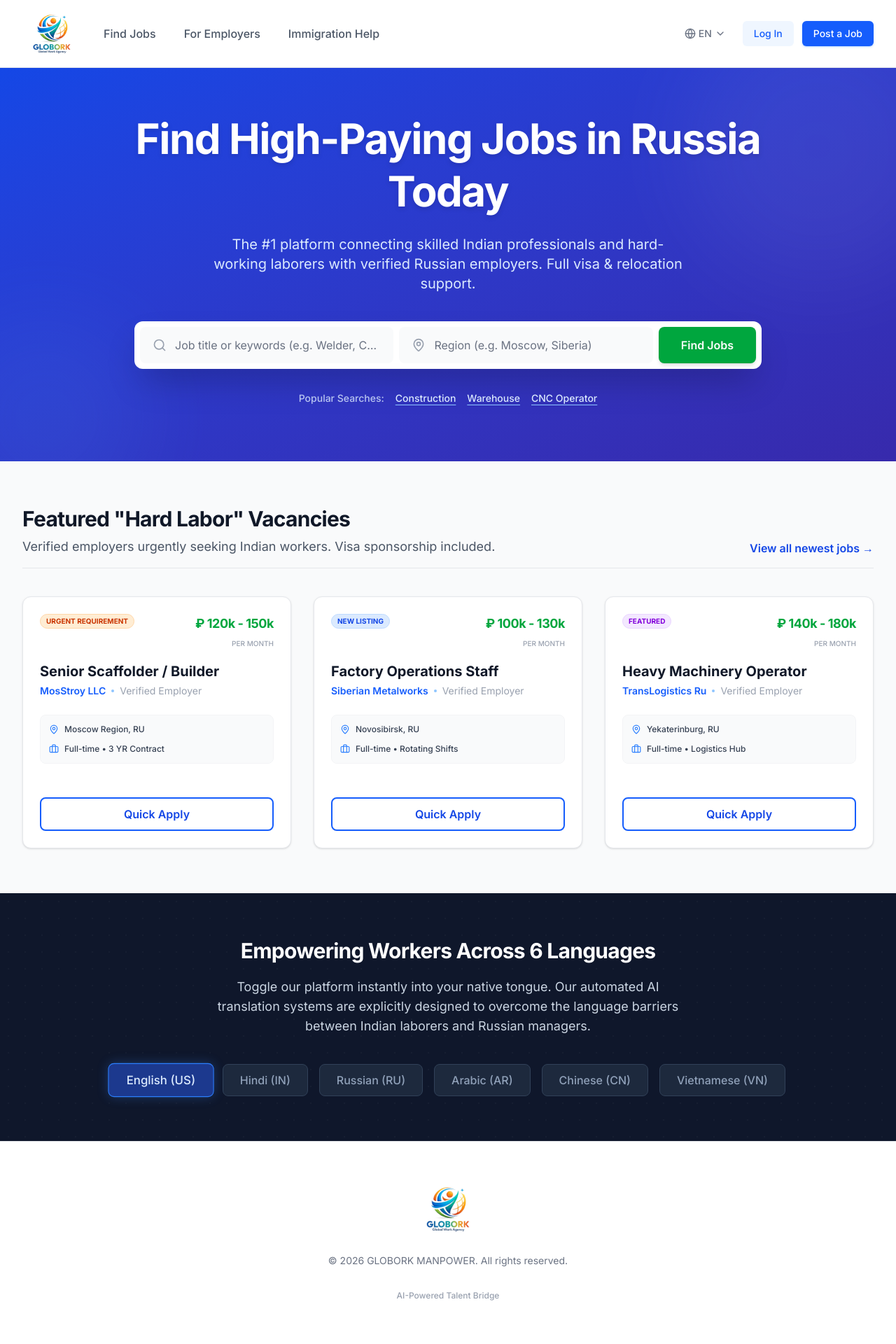
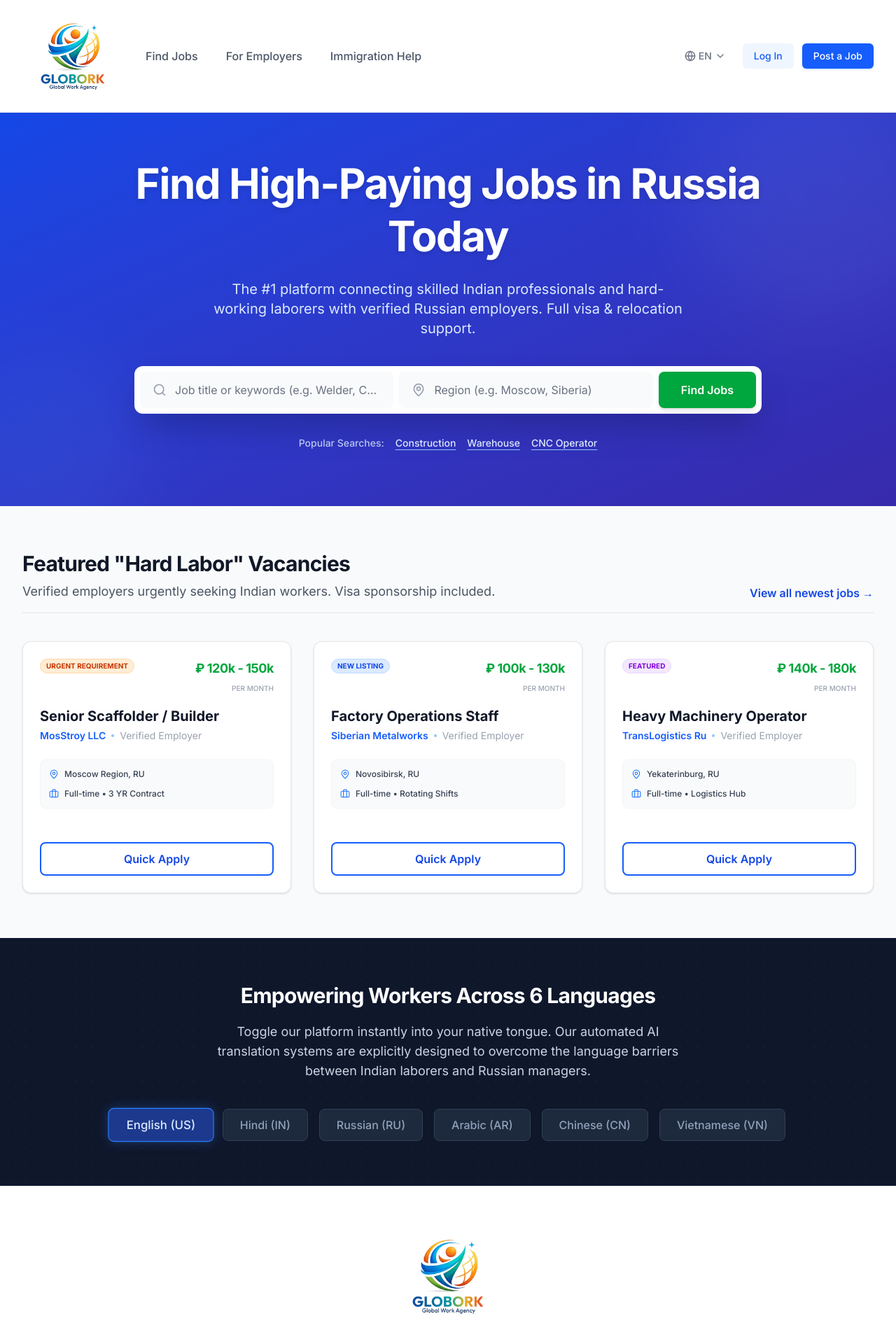
Before and after one commit to bugfix103/GLOBORK, a Next.js app: page / in a window 1280 px wide. Shown: the top 1920 px of the page at 70% size. Built offline with nearby package versions, Linux system fonts and the light colour scheme.

Commit message:
fix: increase header and footer logo size for better visibility

```diff
--- a/src/app/page.tsx
+++ b/src/app/page.tsx
@@ -174,13 +174,13 @@ export default function Home() {
       {/* Navigation */}
       <header className="bg-white border-b border-gray-200 sticky top-0 z-50">
         <div className="max-w-7xl mx-auto px-4 sm:px-6 lg:px-8">
-          <div className="flex justify-between items-center min-h-[5.5rem] py-2 sm:py-0 sm:h-24">
+          <div className="flex justify-between items-center min-h-[6rem] py-2 sm:py-0 sm:h-32 md:h-40">
             <div className="flex items-center gap-6 md:gap-8 min-w-0">
               <div className="flex-shrink-0 flex items-center">
                 <img
                   src="/logo.png"
                   alt="GLOBORK MANPOWER"
-                  className="h-[3.25rem] sm:h-20 md:h-[5.25rem] w-auto max-w-[min(340px,70vw)] sm:max-w-[380px] object-contain object-left"
+                  className="h-20 sm:h-28 md:h-36 w-auto max-w-[min(480px,80vw)] sm:max-w-[520px] object-contain object-left"
                   onError={(e) => {
                     e.currentTarget.style.display = 'none';
                     (e.currentTarget.nextElementSibling as HTMLElement)?.classList.remove('hidden');
@@ -396,7 +396,7 @@ export default function Home() {
             <img
               src="/logo.png"
               alt="GLOBORK MANPOWER"
-              className="h-16 sm:h-20 md:h-24 w-auto max-w-[min(360px,90vw)] object-contain"
+              className="h-24 sm:h-32 md:h-40 w-auto max-w-[min(500px,90vw)] object-contain"
               onError={(e) => {
                 e.currentTarget.style.display = 'none';
                 (e.currentTarget.nextElementSibling as HTMLElement)?.classList.remove('hidden');
```
